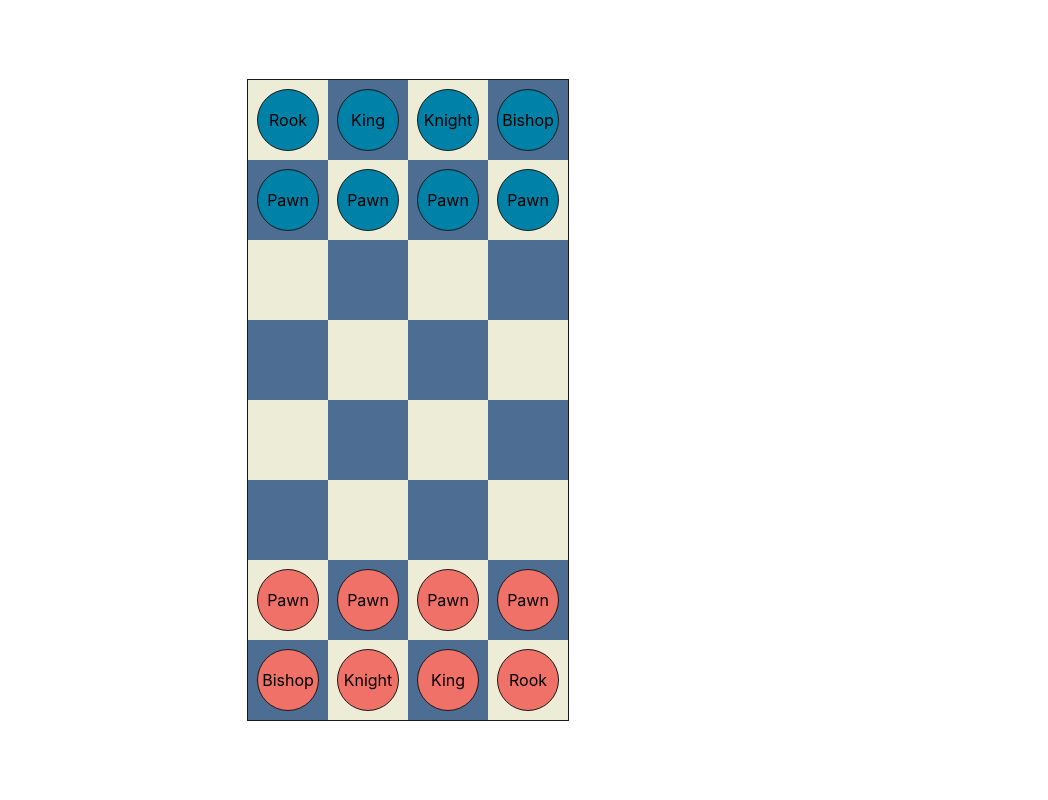
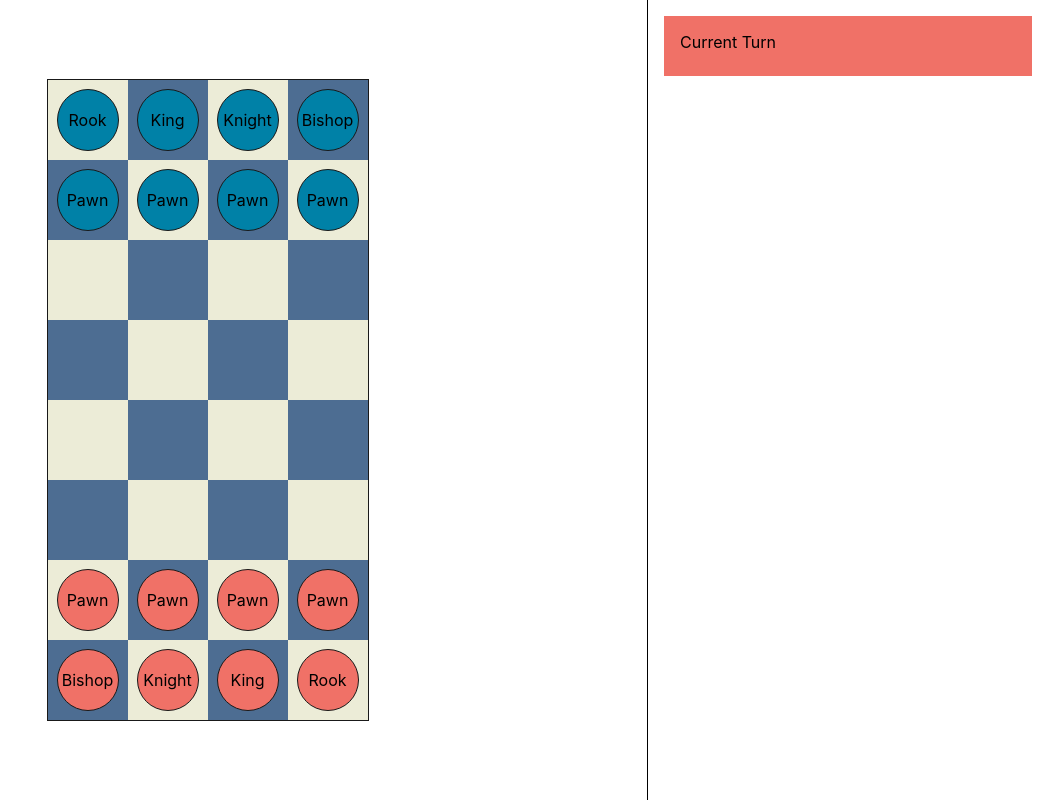
Before and after one commit to isaiah-solo/magichess, a React (Create React App) app: page / in a window 1280 px wide. Shown: the whole page, without its empty margins (232-1280 px from the left). Built offline with nearby package versions, Linux system fonts and the light colour scheme.

Commit message:
added control panel

```diff
--- a/src/App.tsx
+++ b/src/App.tsx
@@ -3,6 +3,7 @@ import Board from './ui/game/Board';
 import {createGameStoreWithDefaultedBoard} from './state/game/gameStore';
 import deserializeBoard from './utils/deserializeBoard';
 import {CHESS_DEFAULT_PIECES} from './utils/devInitBoards';
+import ControlPanel from './ui/game/ControlPanel';
 
 export default function App() {
   const defaultedGameStore = createGameStoreWithDefaultedBoard(
@@ -10,16 +11,33 @@ export default function App() {
   );
 
   return (
+    <Provider store={defaultedGameStore}>
       <div
         style={{
+          display: 'grid',
+          gridTemplateColumns: '1fr auto',
           height: '100vh',
           overflowY: 'auto',
           position: 'absolute',
           width: '100vw',
         }}>
-      <Provider store={defaultedGameStore}>
+        <div
+          style={{
+            height: '100%',
+            position: 'relative',
+            width: '100%',
+          }}>
           <Board />
+        </div>
+        <div
+          style={{
+            borderLeft: '1px solid black',
+            height: '100%',
+            width: 400,
+          }}>
+          <ControlPanel />
+        </div>
+      </div>
     </Provider>
-    </div>
   );
 }
--- /dev/null
+++ b/src/ui/game/ControlPanel.tsx
@@ -0,0 +1,45 @@
+import {useBoardActions, useSelectSlots} from '../../state/game/boardSlice';
+import {
+  useCheckAndAssumeWinnerEffect,
+  useFinishTurn,
+  useSelectCurrentTurn,
+  useSelectWinner,
+} from '../../state/game/gameSlice';
+import Team from '../../models/pieces/Team';
+
+const COLOR_MAP = {
+  [Team.One]: '#0081a7',
+  [Team.Two]: '#f07167',
+};
+
+export default function ControlPanel() {
+  const currentTurn = useSelectCurrentTurn();
+  const winner = useSelectWinner();
+
+  useCheckAndAssumeWinnerEffect();
+
+  return (
+    <div
+      style={{
+        alignItems: 'center',
+        boxSizing: 'border-box',
+        display: 'grid',
+        gridGap: 16,
+        gridTemplateColumns: '1fr',
+        height: 'fit-content',
+        padding: 16,
+        width: '100%',
+      }}>
+      <div
+        style={{
+          backgroundColor: COLOR_MAP[winner ?? currentTurn],
+          boxSizing: 'border-box',
+          height: 60,
+          padding: 16,
+          width: '100%',
+        }}>
+        {winner !== null ? 'Winner!' : 'Current Turn'}
+      </div>
+    </div>
+  );
+}
```
Lines whose indentation alone changed are shown as unchanged.
